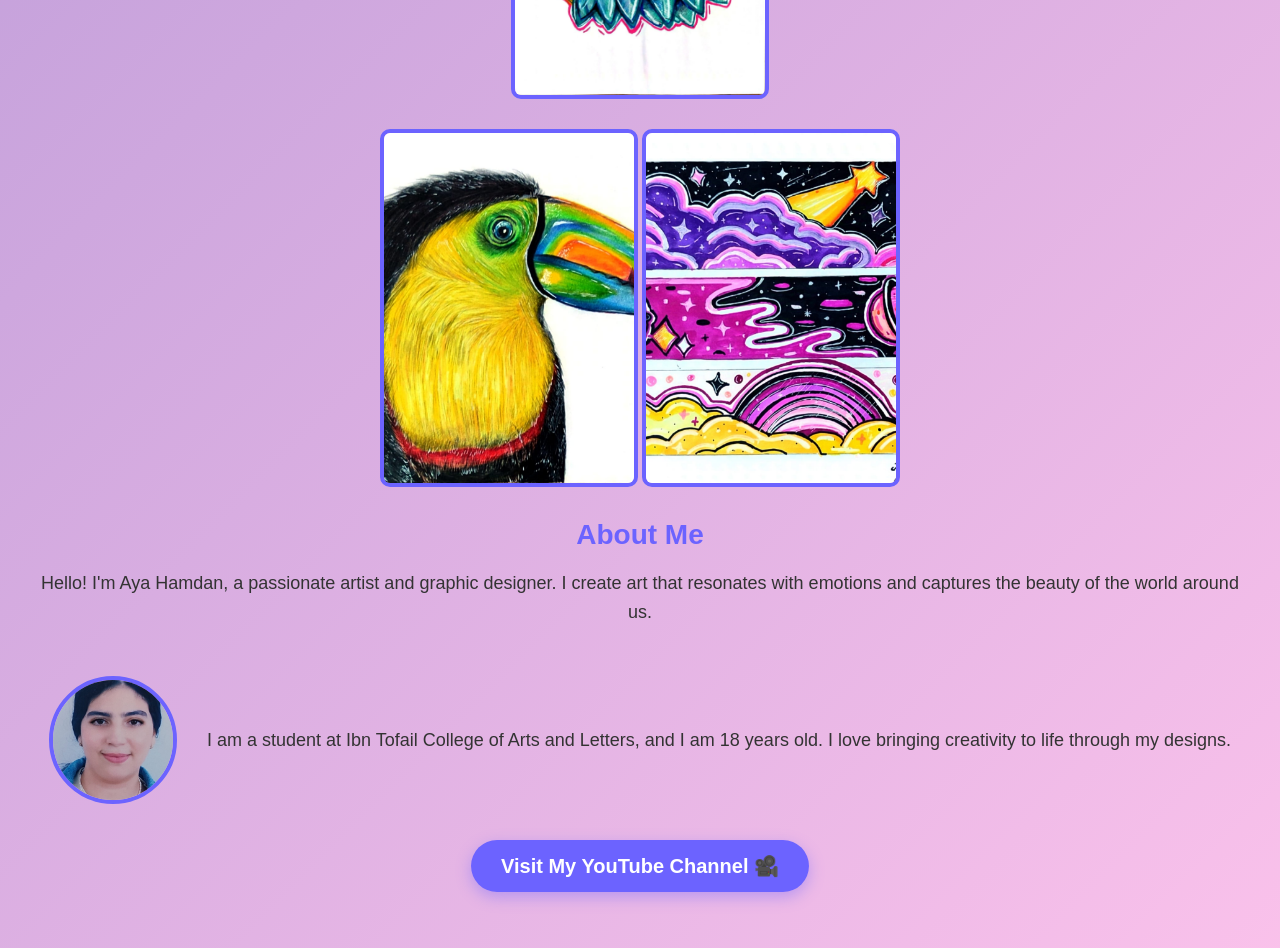
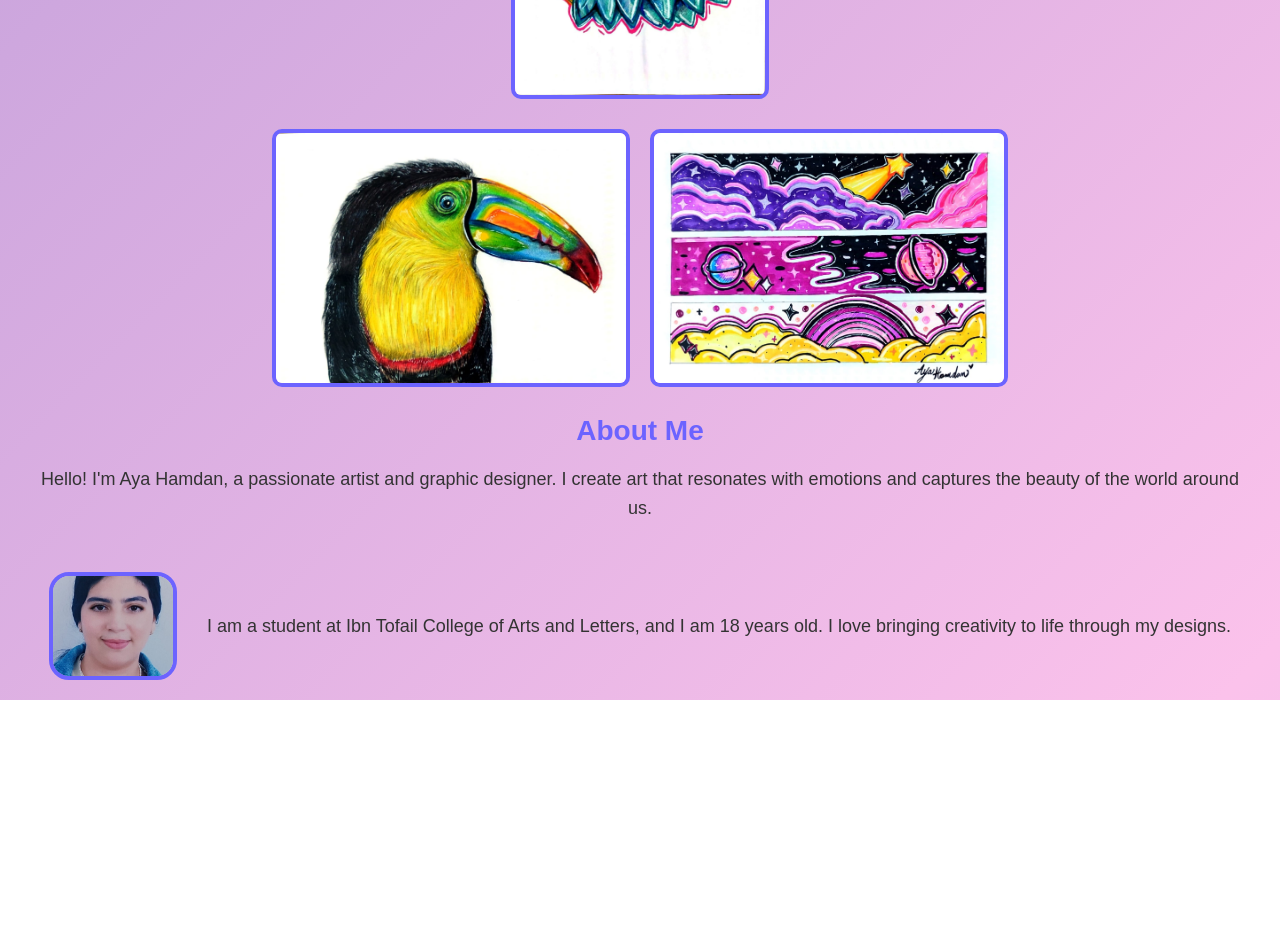
Before and after one commit to Aya1hamdan/AyaHamdan.github.io, a plain HTML site: page index.html in a window 1280 px wide. Shown: the part 1740-2688 px from the top of the page. After the commit the page ends 2440 px from the top, so only its background shows below. Drawn offline with Linux system fonts and the light colour scheme.

Commit message:
Update index.html

```diff
--- a/index.html
+++ b/index.html
@@ -82,9 +82,16 @@
             box-shadow: 0 10px 20px rgba(0, 0, 0, 0.2);
         }
 
+        .large-image-row {
+            display: flex;
+            justify-content: center;
+            gap: 20px;
+            margin-top: 30px;
+        }
+
         .large-image-row img {
-            width: 250px;
-            height: 350px;
+            width: 350px;
+            height: 250px;
             object-fit: cover;
             border: 4px solid #6C63FF;
             border-radius: 10px;
@@ -127,9 +134,9 @@
 
         .profile-img {
             width: 120px;
-            height: 120px;
+            height: 100px;
             object-fit: cover;
-            border-radius: 50%;
+            border-radius: 20px; /* تغيير إلى إطار بيضاوي */
             border: 4px solid #6C63FF;
         }
 
@@ -184,7 +191,4 @@
             <p>I am a student at Ibn Tofail College of Arts and Letters, and I am 18 years old. I love bringing creativity to life through my designs.</p>
         </div>
 
-        <div class="youtube-link">
-            <a href="https://www.youtube.com/@itsayoutaa" target="_blank">Visit My YouTube Channel 🎥</a>
-        </div>
-    </main
+        <div class
```
